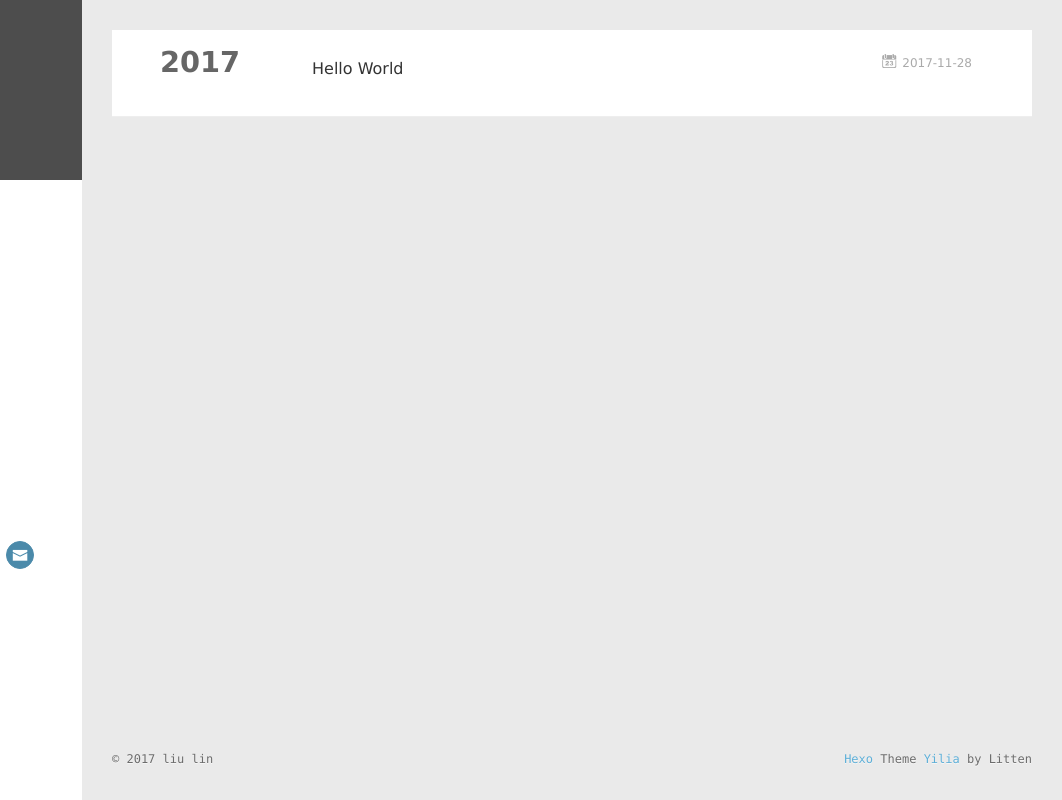
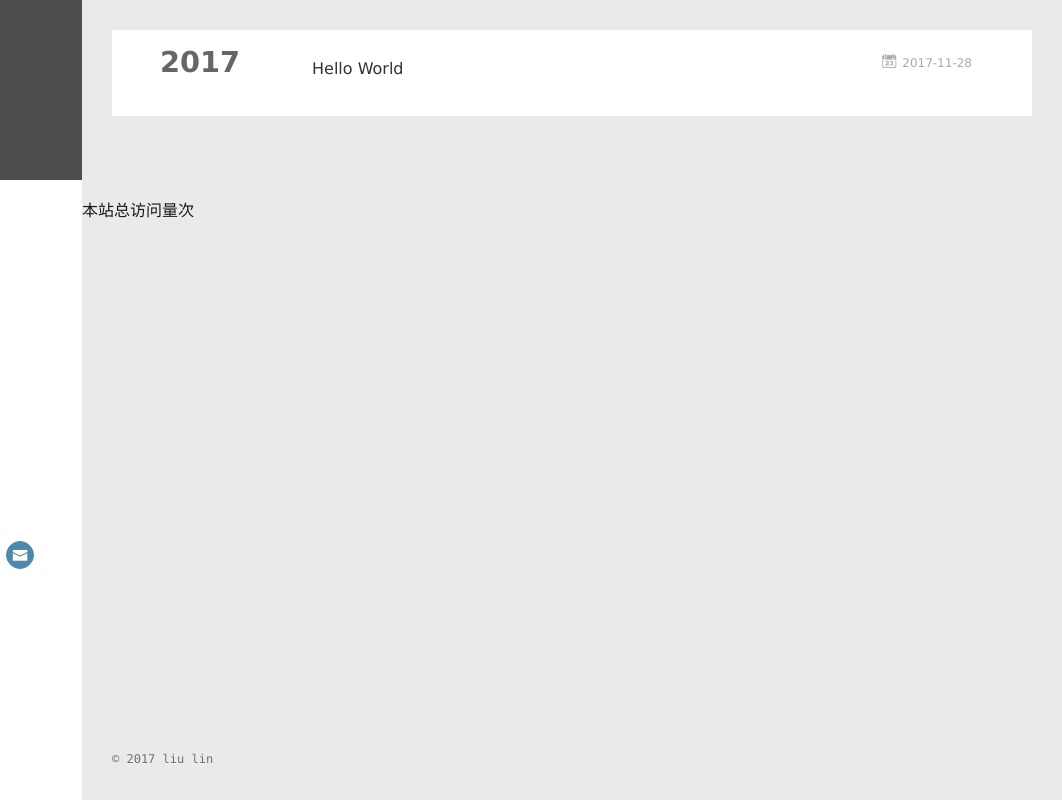
Before and after one commit to ll1615/ll1615.github.io, a plain HTML site: page archives/index.html in a window 1280 px wide. Shown: the full height of the page, 218-1280 px from the left. Drawn offline with Linux system fonts and the light colour scheme; some packages are replaced by stand-ins of ours; a script that the page names is missing.

Commit message:
Site updated: 2017-12-18 23:40:58

```diff
--- a/2017/11/28/hello-world/index.html
+++ b/2017/11/28/hello-world/index.html
@@ -296,14 +296,19 @@
     <div class="outer">
         <div id="footer-info">
             <div class="footer-left">
-    		&copy; 2017 liu lin
+                &copy;
+                2017
+                    liu lin
             </div>
             <div class="footer-right">
-      		<a href="http://hexo.io/" target="_blank">Hexo</a>  Theme <a href="https://github.com/litten/hexo-theme-yilia" target="_blank">Yilia</a> by Litten
+                <!--<a href="http://hexo.io/" target="_blank">Hexo</a>  Theme <a href="https://github.com/litten/hexo-theme-yilia" target="_blank">Yilia</a> by Litten-->
             </div>
         </div>
     </div>
 </footer>
+
+<script async src="//dn-lbstatics.qbox.me/busuanzi/2.3/busuanzi.pure.mini.js"></script>
+<span id="busuanzi_container_site_pv">本站总访问量<span id="busuanzi_value_site_pv"></span>次</span>
     </div>
     <script>
 	var yiliaConfig = {
--- a/archives/index.html
+++ b/archives/index.html
@@ -208,14 +208,19 @@
     <div class="outer">
         <div id="footer-info">
             <div class="footer-left">
-    		&copy; 2017 liu lin
+                &copy;
+                2017
+                    liu lin
             </div>
             <div class="footer-right">
-      		<a href="http://hexo.io/" target="_blank">Hexo</a>  Theme <a href="https://github.com/litten/hexo-theme-yilia" target="_blank">Yilia</a> by Litten
+                <!--<a href="http://hexo.io/" target="_blank">Hexo</a>  Theme <a href="https://github.com/litten/hexo-theme-yilia" target="_blank">Yilia</a> by Litten-->
             </div>
         </div>
     </div>
 </footer>
+
+<script async src="//dn-lbstatics.qbox.me/busuanzi/2.3/busuanzi.pure.mini.js"></script>
+<span id="busuanzi_container_site_pv">本站总访问量<span id="busuanzi_value_site_pv"></span>次</span>
     </div>
     <script>
 	var yiliaConfig = {
```
Also changed, not shown: archives/2017/11/index.html (+7 -2 lines), archives/2017/index.html (+7 -2 lines), index.html (+7 -2 lines). Lines whose indentation alone changed are shown as unchanged.
